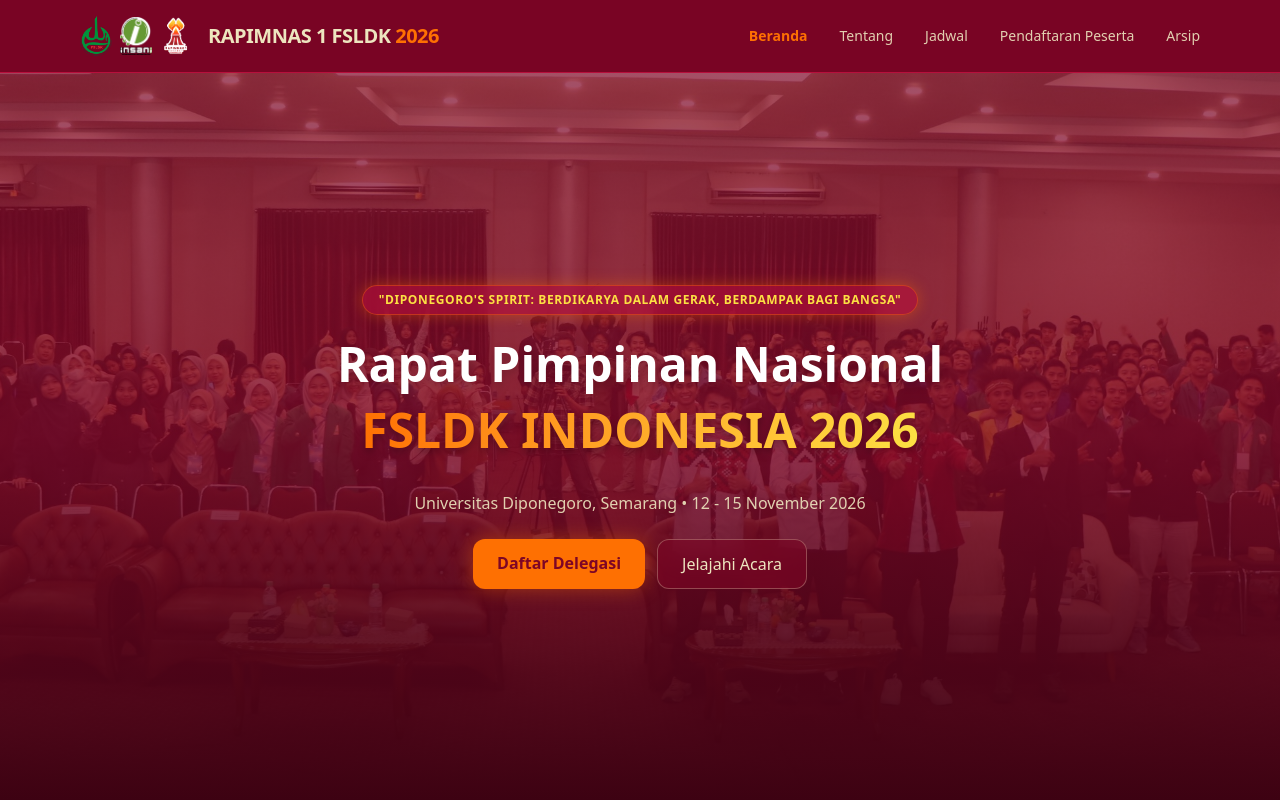
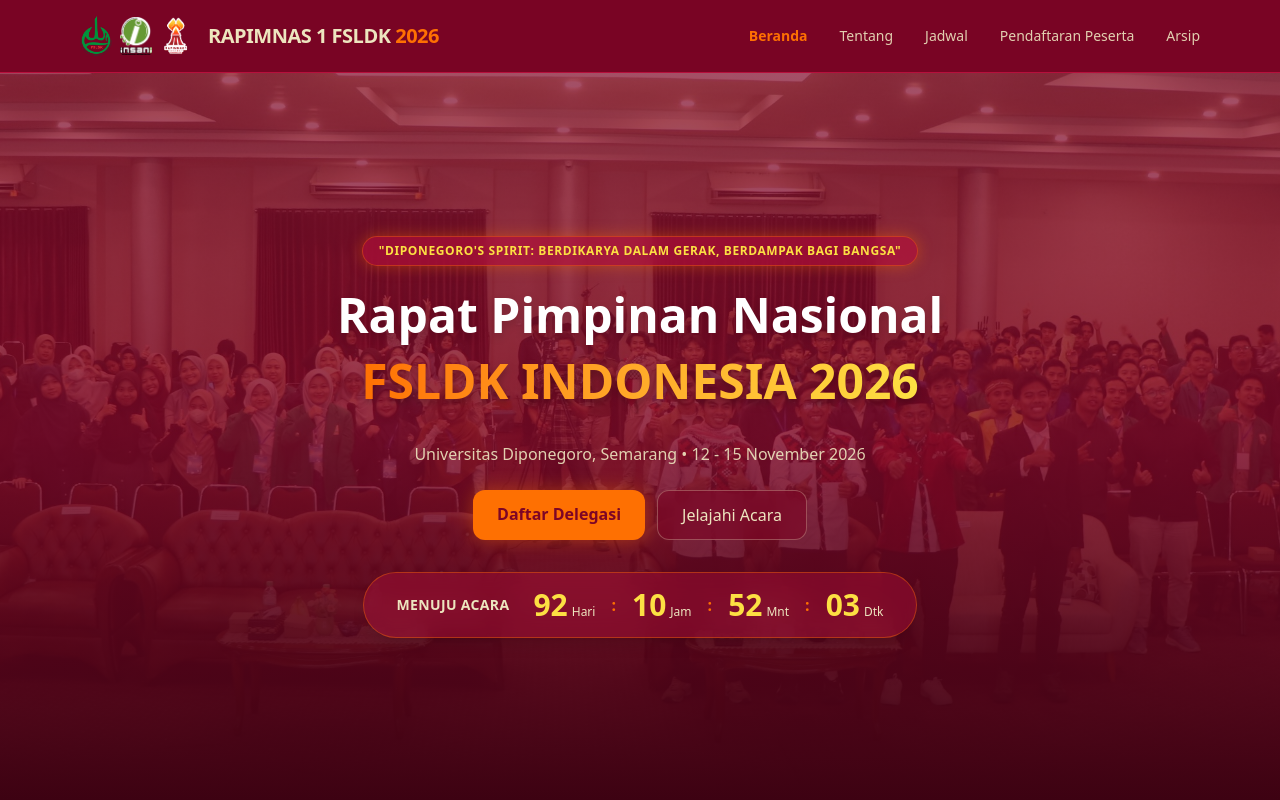
Before and after one commit to 4tikky/rapimnas26, a Next.js app: page / in a window 1280 px wide. Shown: the top 800 px of the page. Built offline with nearby package versions, Linux system fonts and the light colour scheme.

Commit message:
add countdown

```diff
--- a/src/app/page.tsx
+++ b/src/app/page.tsx
@@ -3,6 +3,7 @@
 import { useRef, useState } from 'react';
 import Link from 'next/link';
 import Image from 'next/image';
+import Countdown from '@/components/Countdown';
 
 export default function Home() {
   // Referensi untuk membidik elemen galeri
@@ -62,6 +63,8 @@
               Jelajahi Acara
             </Link>
           </div>
+          {/* Hitung Mundur Acara */}
+          <Countdown />
         </div>
       </section>
 
--- a/src/app/pendaftaran/peserta/page.tsx
+++ b/src/app/pendaftaran/peserta/page.tsx
@@ -8,7 +8,7 @@
   const linkPendaftaranGForm = "https://forms.gle/ContohLinkPendaftaran";
 
   // Masukkan link Google Drive untuk Guidebook Anda di sini
-  const linkGuidebook = "https://drive.google.com/ContohLinkGuidebook";
+  const linkGuidebook = "https://canva.link/guidebookpesertarapimnas26";
 
   return (
     <div className="min-h-screen pt-10 pb-20 bg-[#3d0212]">
@@ -86,7 +86,7 @@
               <div className="bg-[#3d0212]/50 p-6 rounded-2xl border border-[#fe7002]/30 text-center">
                 <h3 className="text-lg font-bold text-[#ede5bf] mb-2">Langkah Pendaftaran:</h3>
                 <p className="text-[#ede5bf]/80 text-sm mb-6">
-                  Pastikan Anda telah mengunduh, membaca, dan menyiapkan berkas sesuai panduan pada Guidebook sebelum menekan tombol daftar.
+                  Pastikan Anda telah membaca dan menyiapkan berkas sesuai panduan pada Guidebook sebelum mendaftar.
                 </p>
 
                 <div className="flex flex-col gap-4">
--- /dev/null
+++ b/src/components/Countdown.tsx
@@ -0,0 +1,68 @@
+"use client";
+
+import { useState, useEffect } from 'react';
+
+export default function Countdown() {
+  const [timeLeft, setTimeLeft] = useState({
+    days: 0, hours: 0, minutes: 0, seconds: 0
+  });
+  const [isMounted, setIsMounted] = useState(false);
+
+  useEffect(() => {
+    setIsMounted(true);
+
+    // Target waktu: 12 November 2026, jam 08:00 WIB
+    const targetDate = new Date("2026-11-12T08:00:00+07:00").getTime();
+
+    const interval = setInterval(() => {
+      const now = new Date().getTime();
+      const distance = targetDate - now;
+
+      if (distance < 0) {
+        clearInterval(interval);
+        return;
+      }
+
+      setTimeLeft({
+        days: Math.floor(distance / (1000 * 60 * 60 * 24)),
+        hours: Math.floor((distance % (1000 * 60 * 60 * 24)) / (1000 * 60 * 60)),
+        minutes: Math.floor((distance % (1000 * 60 * 60)) / (1000 * 60)),
+        seconds: Math.floor((distance % (1000 * 60)) / 1000)
+      });
+    }, 1000);
+
+    return () => clearInterval(interval);
+  }, []);
+
+  if (!isMounted) return null;
+
+  return (
+    <div className="mt-8 inline-flex flex-col sm:flex-row items-center justify-center gap-3 sm:gap-6 bg-[#b70f3c]/40 backdrop-blur-md border border-[#fe7002]/40 px-6 py-3 md:px-8 md:py-3.5 rounded-full shadow-lg mx-auto">
+      <span className="text-[#ede5bf] text-sm font-semibold tracking-wide uppercase">
+        Menuju Acara
+      </span>
+
+      <div className="flex items-center gap-3 md:gap-4 text-[#fce043] font-bold">
+        <div className="flex items-baseline gap-1">
+          <span className="text-2xl md:text-3xl">{timeLeft.days.toString().padStart(2, '0')}</span>
+          <span className="text-xs font-medium text-[#ede5bf]">Hari</span>
+        </div>
+        <span className="text-[#fe7002] animate-pulse">:</span>
+        <div className="flex items-baseline gap-1">
+          <span className="text-2xl md:text-3xl">{timeLeft.hours.toString().padStart(2, '0')}</span>
+          <span className="text-xs font-medium text-[#ede5bf]">Jam</span>
+        </div>
+        <span className="text-[#fe7002] animate-pulse">:</span>
+        <div className="flex items-baseline gap-1">
+          <span className="text-2xl md:text-3xl">{timeLeft.minutes.toString().padStart(2, '0')}</span>
+          <span className="text-xs font-medium text-[#ede5bf]">Mnt</span>
+        </div>
+        <span className="text-[#fe7002] animate-pulse">:</span>
+        <div className="flex items-baseline gap-1">
+          <span className="text-2xl md:text-3xl">{timeLeft.seconds.toString().padStart(2, '0')}</span>
+          <span className="text-xs font-medium text-[#ede5bf]">Dtk</span>
+        </div>
+      </div>
+    </div>
+  );
+}
```
